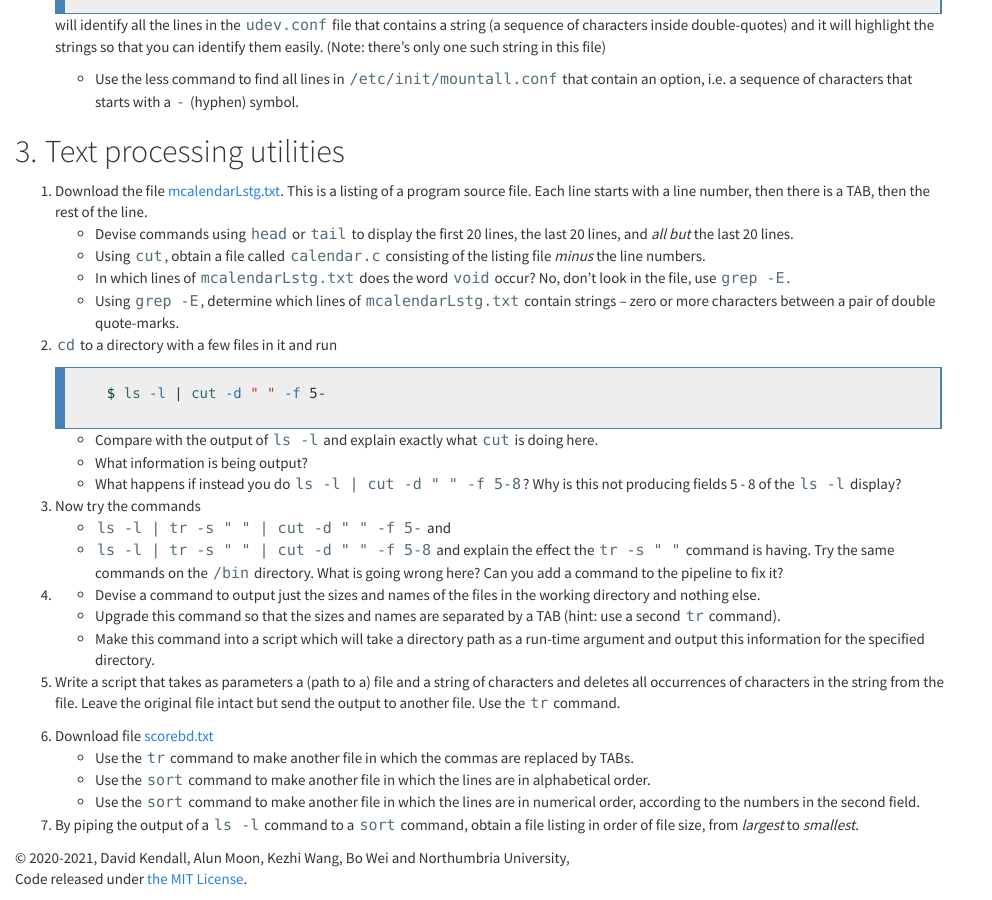
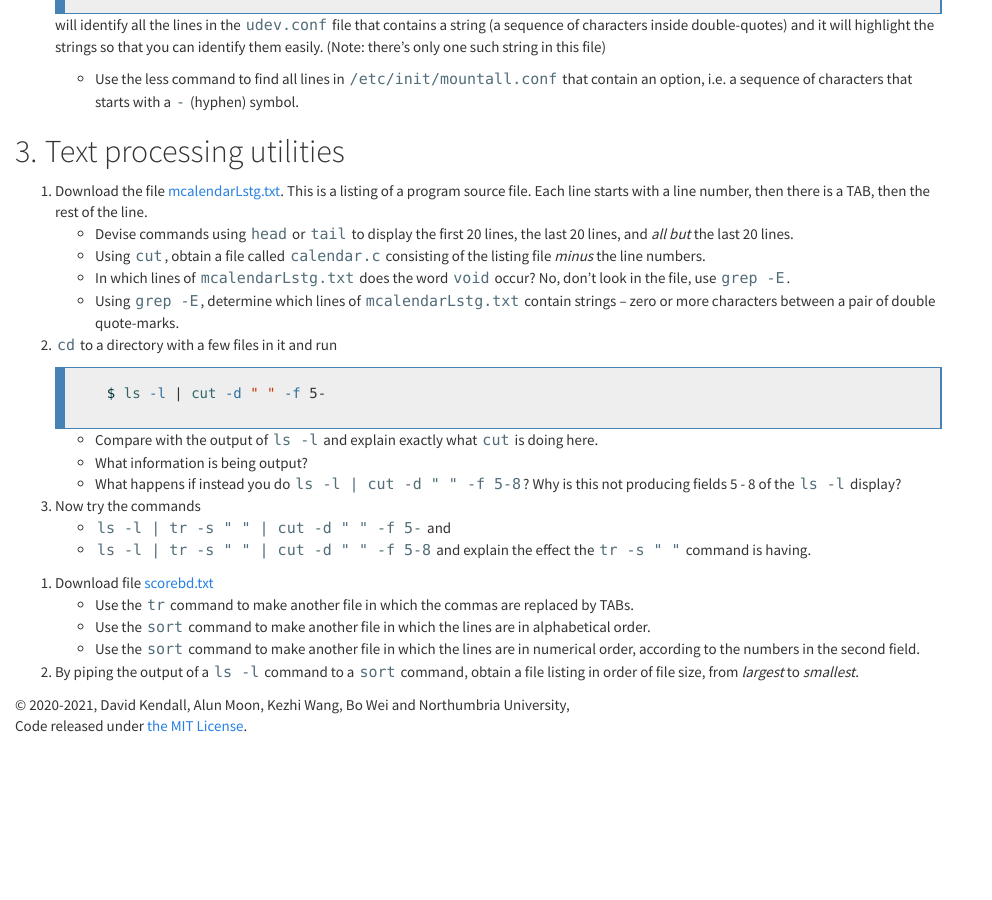
Before and after one commit to wkz20042008/kf4005, a Jekyll site: the page built from L10.md, in a window 1280 px wide and 900 px high, scrolled down 1008 px. Shown: the whole window, without its empty margins (0-992 px from the left). Built offline with Jekyll 4.4.1, drawn with Linux system fonts in a browser that asks for light colours; nearby versions of some CDN libraries; after the commit the page ends 1755 px from its top, so only the background shows below that.

Commit message:
Update L10.md

```diff
--- a/L10.md
+++ b/L10.md
@@ -58,8 +58,15 @@ will highlight the strings so that you can identify them easily. (Note: there's
 3.  Now try the commands
     * `ls -l | tr -s " " | cut -d " " -f 5-` and
     * `ls -l | tr -s " " | cut -d " " -f 5-8`
-and explain the effect the `tr -s " "` command is having. Try the same commands on the `/bin` directory. What is going wrong here? Can you add
+and explain the effect the `tr -s " "` command is having.
+
+
+<!--
+Try the same commands on the `/bin` directory. What is going wrong here? Can you add
 a command to the pipeline to fix it?
+
+
+
 
 4.
     * Devise a command to output just the sizes and names of the files in the working directory and nothing else.
@@ -67,6 +74,9 @@ a command to the pipeline to fix it?
     * Make this command into a script which will take a directory path as a run-time argument and output this information for the specified directory.
 
 5. Write a script that takes as parameters a (path to a) file and a string of characters and deletes all occurrences of characters in the string from the file. Leave the original file intact but send the output to another file. Use the `tr` command.
+-->
+
+
 
 6. Download file [scorebd.txt](scorebd.txt)
     * Use the `tr` command to make another file in which the commas are replaced by TABs.
```
